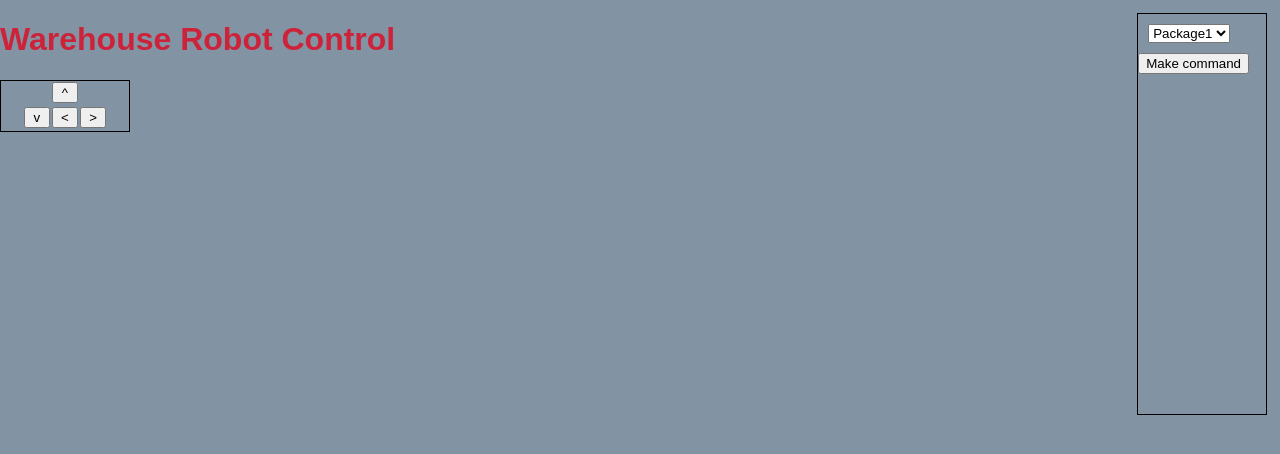
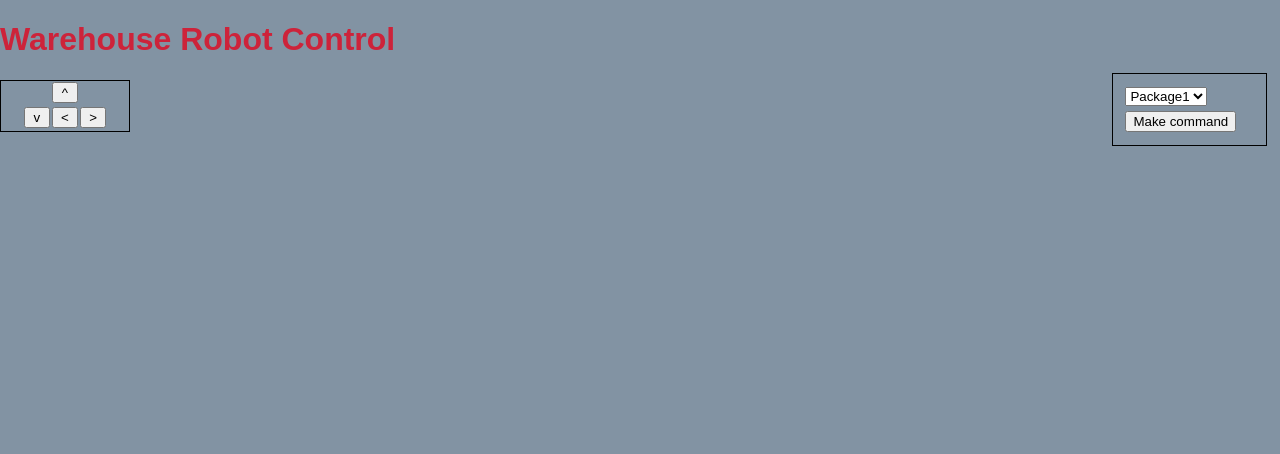
Before and after one commit to Gullix/runestonegroup5, a React (Create React App) app in the folder Web/rsreact/: page / in a window 1280 px wide. Shown: the top 454 px of the page. Built offline with nearby package versions, Linux system fonts and the light colour scheme; no server answers.

Commit message:
Fixed cosmetics in the GUI

```diff
--- a/Web/rsreact/src/Design.css
+++ b/Web/rsreact/src/Design.css
@@ -2,5 +2,7 @@ body{
     background-color: #8293a3;
 }
 #indexHeader{
+    width: 100%;
     color: #cd233a;
+
 }
--- a/Web/rsreact/src/InstructionWindow.css
+++ b/Web/rsreact/src/InstructionWindow.css
@@ -1,12 +1,12 @@
 #instructionContainer{
     width:10%;
-    height:400px;
+    padding: 1%;
     border:1px solid black;
-    position:absolute;
-    top:0;
-    right:0;
+    position: absolute;
+    top: 7.5%;
+    right: 0;
     margin: 1%
 }
 .instructionOption{
-    margin: 10px;
+    margin-bottom: 4%;
 }
--- a/Web/rsreact/src/InstructionWindow.js
+++ b/Web/rsreact/src/InstructionWindow.js
@@ -5,13 +5,13 @@ import React, { Component } from 'react';
 require('./InstructionWindow.css');
 class InstructionWindow extends Component{
     constructor(props){
-        super(props)
+        super(props);
         this.state = {
             value: 'hello',
             item: 'package',
             command: 'store',
 
-        }
+        };
          this.handleChange = this.handleChange.bind(this);
     }
     makeCommand(){
```
